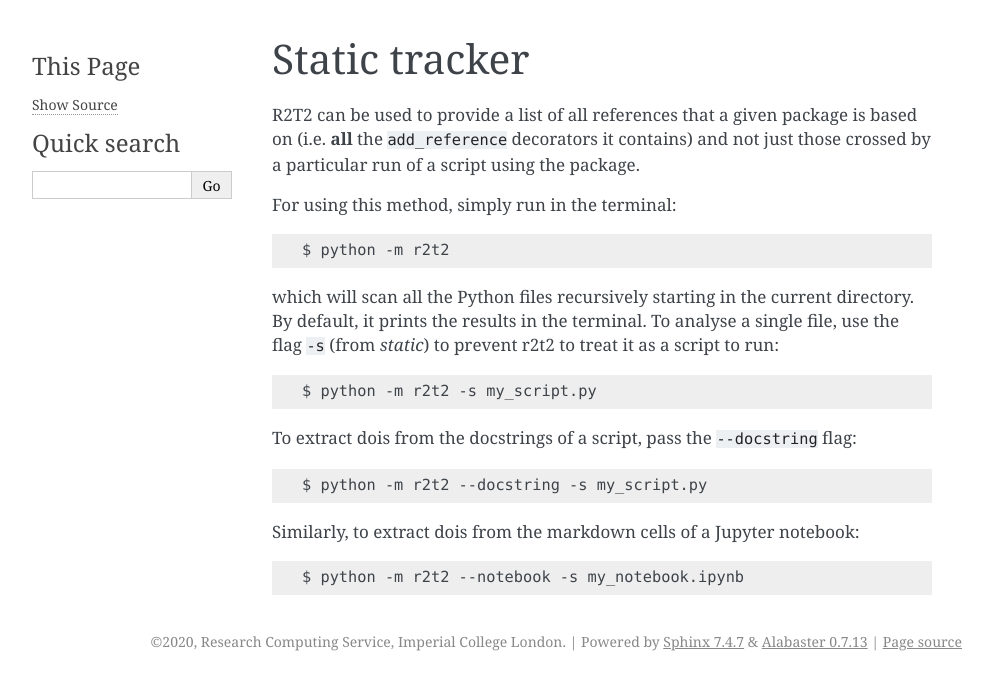
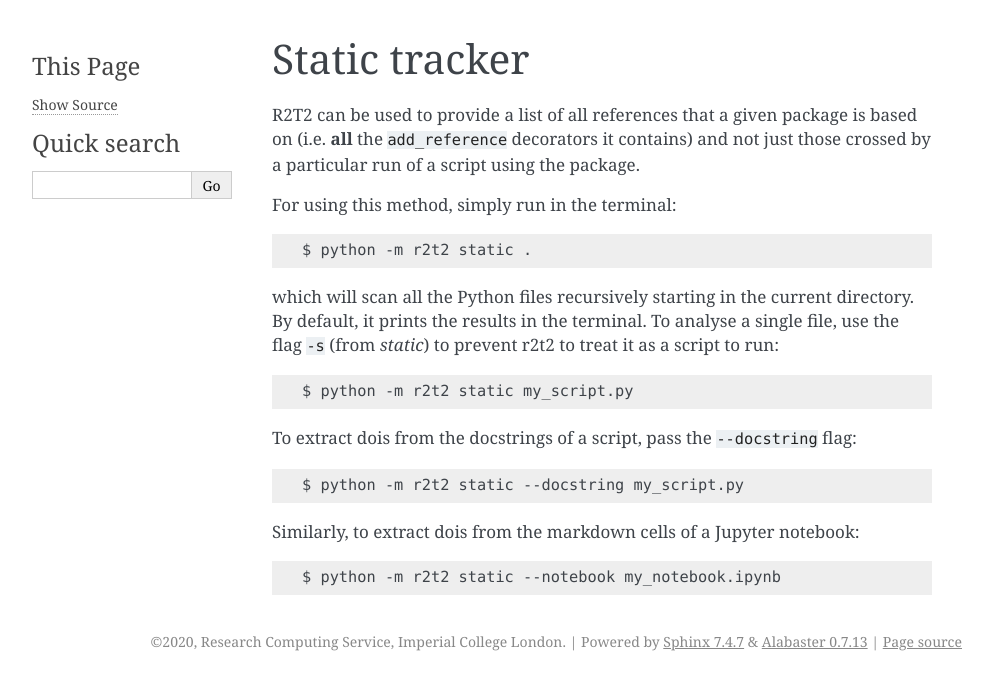
Before and after one commit to ImperialCollegeLondon/R2T2, a Sphinx documentation site: the page built from docs/getting-started/static-tracker.rst, in a window 1280 px wide. Shown: the top 690 px of the page, without its empty margins (148-1141 px from the left). Built offline with Sphinx 7.4.7, drawn with Linux system fonts in a browser that asks for light colours.

Commit message:
updated cli sub command docs

```diff
--- a/docs/getting-started/runtime-tracker.rst
+++ b/docs/getting-started/runtime-tracker.rst
@@ -4,10 +4,10 @@ Runtime tracker
 Which markers were passed when running a particular script ``my_script.py`` can be
 recalled with::
 
-    $ python -m r2t2 my_script.py
+    $ python -m r2t2 run my_script.py
 
 This prints a list of markers passed in the script run and recursively in any
 dependency used by the program.
 Input arguments needed by the script can be added after its name. ::
 
-    $ python -m r2t2 my_script.py arg1 arg2
+    $ python -m r2t2 run my_script.py -- arg1 arg2
--- a/docs/getting-started/static-tracker.rst
+++ b/docs/getting-started/static-tracker.rst
@@ -9,7 +9,7 @@ and not just those crossed by a particular run of a script using the package.
 For using this method,
 simply run in the terminal::
 
-    $ python -m r2t2
+    $ python -m r2t2 static .
 
 which will scan all the Python files recursively
 starting in the current directory.
@@ -19,12 +19,12 @@ To analyse a single file,
 use the flag ``-s`` (from *static*)
 to prevent r2t2 to treat it as a script to run::
 
-    $ python -m r2t2 -s my_script.py
+    $ python -m r2t2 static my_script.py
 
 To extract dois from the docstrings of a script, pass the ``--docstring`` flag::
 
-    $ python -m r2t2 --docstring -s my_script.py
+    $ python -m r2t2 static --docstring my_script.py
 
 Similarly, to extract dois from the markdown cells of a Jupyter notebook::
 
-    $ python -m r2t2 --notebook -s my_notebook.ipynb
+    $ python -m r2t2 static --notebook my_notebook.ipynb
--- a/docs/user-guide/output-format.rst
+++ b/docs/user-guide/output-format.rst
@@ -4,12 +4,12 @@ Output Format
 To have more control on the format of the output,
 use the ``-f`` flag::
 
-    $ python -m r2t2 -f markdown some/subdirectory
+    $ python -m r2t2 run -f markdown some/subdirectory
 
 And to have more control on where the output is written,
 use the ``-o`` flag::
 
-    $ python -m r2t2 -o docs/list_of_references.md some/subdirectory
+    $ python -m r2t2 static -o docs/list_of_references.md some/subdirectory
 
 The contents of the output will be organised by decorated object in the order
 they were encountered and contain the line where the decorator was found,
```
Also changed, not shown: README.md (+14 -12 lines).
